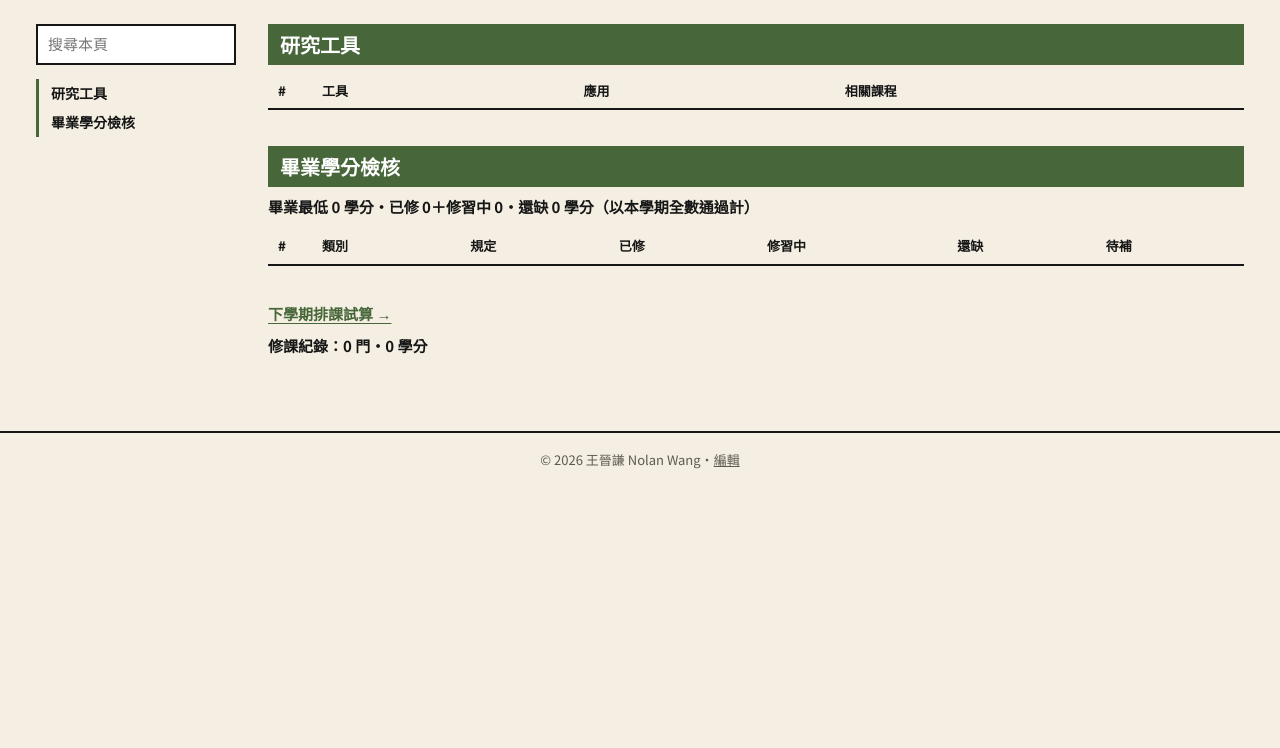
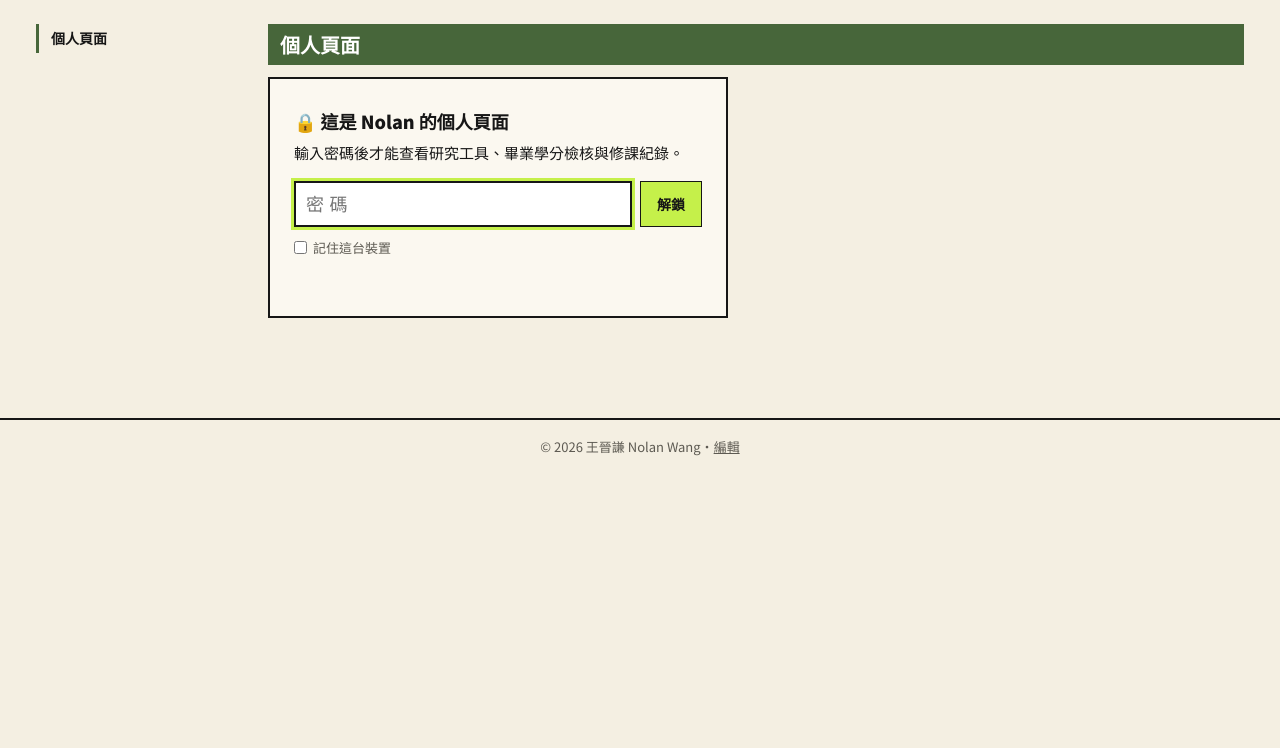
Before and after one commit to Nolanchian/info, a plain HTML site: page research.html in a window 1280 px wide. Shown: the part 52-800 px from the top of the page. Drawn offline with Linux system fonts and the light colour scheme.

Commit message:
研究頁改為需密碼的個人頁面，從工具頁進入
- 導覽列隱藏「研究」，頁面改名「個人頁面」
- 工具頁新增「個人頁面」卡片
- 進入需輸入密碼（程式只存加鹽雜湊），可選擇記住這台裝置、隨時重新上鎖
- 個人頁面加上 noindex，不讓搜尋引擎收錄

Co-Authored-By: Claude Opus 5.5 <noreply@anthropic.com>
Claude-Session: https://claude.ai/code/session_01JGZapkhZ7LEthNX4LggRJP

```diff
--- a/assets/site.css
+++ b/assets/site.css
@@ -200,3 +200,15 @@ dialog .row{display:flex;gap:8px;justify-content:flex-end}
   .topbar .brand .en{display:none}
   .topbar nav a{padding:5px 7px;font-size:14px}
 }
+
+/* 個人頁面密碼鎖 */
+.lock-box{margin-top:12px;padding:28px 24px;background:var(--paper);border:2px solid var(--ink);max-width:460px}
+.lock-title{font-size:18px;font-weight:900;margin:0 0 4px}
+.lock-form{margin-top:16px;display:grid;gap:10px}
+.lock-row{display:flex;gap:8px;align-items:stretch}
+.lock-input{flex:1;min-width:0;padding:6px 10px;border:2px solid var(--ink);background:#fff;font-size:18px;letter-spacing:.3em}
+.lock-input:focus{outline:3px solid var(--lime)}
+.lock-row .mini{font-size:14px;padding:4px 16px}
+.lock-remember{font-size:13px;color:var(--muted);display:flex;align-items:center;gap:6px;cursor:pointer}
+.lock-msg{margin:0;min-height:1.4em;color:#b3261e;font-weight:700;font-size:14px}
+.lock-bar{display:flex;align-items:center;gap:8px;margin:0 0 16px}
--- a/assets/site.js
+++ b/assets/site.js
@@ -3,7 +3,7 @@ const REPO = { owner: "Nolanchian", repo: "info", path: "data/site.json", branch
 const TOKEN_KEY = "info-gh-token";
 const PAGES = [
   { id: "profile", href: "index.html", label: "介紹" },
-  { id: "research", href: "research.html", label: "研究" },
+  { id: "research", href: "research.html", label: "個人頁面", hidden: true, parent: "tools" },
   { id: "tools", href: "tools.html", label: "工具" },
   { id: "library", href: "library.html", label: "資料庫" },
 ];
@@ -211,7 +211,54 @@ function profileTables() {
   ];
 }
 
-/* ── 研究頁 ── */
+/* ── 個人頁面密碼鎖 ──
+   只在畫面上擋住；site.json 是公開檔案，內容本身並沒有加密。 */
+const LOCK = { salt: "nolanchian-info-personal:", hash: "ba36581f10fcdf734faa986a69685876b5acb10bec588c465fed25b6e1785912", key: "info-personal-key" };
+const lockStore = {
+  get: () => { try { return sessionStorage.getItem(LOCK.key) || localStorage.getItem(LOCK.key) || ""; } catch { return ""; } },
+  set: (value, remember) => { try { (remember ? localStorage : sessionStorage).setItem(LOCK.key, value); } catch { /* 私密視窗：只在本次有效 */ } },
+  clear: () => { try { sessionStorage.removeItem(LOCK.key); localStorage.removeItem(LOCK.key); } catch { /* 忽略 */ } },
+};
+let personalUnlocked = lockStore.get() === LOCK.hash;
+
+async function sha256Hex(text) {
+  const buffer = await crypto.subtle.digest("SHA-256", new TextEncoder().encode(text));
+  return [...new Uint8Array(buffer)].map((b) => b.toString(16).padStart(2, "0")).join("");
+}
+
+function lockPersonal() {
+  lockStore.clear();
+  personalUnlocked = false;
+  render();
+}
+
+function lockPage() {
+  const input = el("input", { type: "password", inputmode: "numeric", autocomplete: "off", "aria-label": "密碼", placeholder: "密碼", class: "lock-input" });
+  const remember = el("input", { type: "checkbox", id: "lock-remember" });
+  const message = el("p", { class: "lock-msg", role: "alert" });
+  const form = el("form", { class: "lock-form", onsubmit: async (event) => {
+    event.preventDefault();
+    const hash = await sha256Hex(LOCK.salt + input.value.trim());
+    if (hash !== LOCK.hash) {
+      message.textContent = "密碼不正確";
+      input.select();
+      return;
+    }
+    lockStore.set(hash, remember.checked);
+    personalUnlocked = true;
+    render();
+  } },
+    el("div", { class: "lock-row" }, input, el("button", { type: "submit", class: "mini primary" }, "解鎖")),
+    el("label", { class: "lock-remember", for: "lock-remember" }, remember, " 記住這台裝置"),
+    message);
+  setTimeout(() => input.focus(), 0);
+  return [section("locked", "個人頁面", el("div", { class: "lock-box" },
+    el("p", { class: "lock-title" }, "🔒 這是 Nolan 的個人頁面"),
+    el("p", { class: "hint" }, "輸入密碼後才能查看研究工具、畢業學分檢核與修課紀錄。"),
+    form))];
+}
+
+/* ── 研究頁（個人頁面） ── */
 const sumCredits = (list) => list.reduce((total, c) => total + (Number(c.credits) || 0), 0);
 
 // 還缺 = 規定 − 已修 − 修習中（以本學期全數通過計），超修不倒扣
@@ -280,7 +327,8 @@ function researchPage() {
   const categories = [...new Set(courses.map((c) => c.category))];
   const summary = el("p", { class: "hint", id: "courses" }, `修課紀錄：${courses.length} 門・${creditText(courses)}`);
   const plannerLink = el("p", { class: "hint" }, el("a", { href: navHref("planner.html") }, "下學期排課試算 →"));
-  return [skills, requirementSection(courses, requirements), plannerLink, summary, ...categories.map((cat, i) => {
+  const lockBar = el("p", { class: "hint lock-bar" }, "🔒 個人頁面・已解鎖 ", el("button", { type: "button", class: "mini", onclick: lockPersonal }, "重新上鎖"));
+  return [lockBar, skills, requirementSection(courses, requirements), plannerLink, summary, ...categories.map((cat, i) => {
     const list = courses.filter((c) => c.category === cat);
     const hasDomain = list.some((c) => c.domain);
     return section(`course-${i + 1}`, `${cat}・${creditText(list)}`, dataTable({
@@ -1305,7 +1353,10 @@ function navHref(href) {
 function buildShell() {
   const topbar = el("header", { class: "topbar" }, el("div", { class: "in" },
     el("a", { class: "brand", href: navHref("index.html") }, site.profile.name, el("span", { class: "en" }, ` ${site.profile.nameEn}`)),
-    el("nav", {}, PAGES.map((p) => el("a", { href: navHref(p.href), "aria-current": p.id === page ? "page" : null }, p.label)))));
+    el("nav", {}, PAGES.filter((p) => !p.hidden).map((p) => el("a", {
+      href: navHref(p.href),
+      "aria-current": p.id === page || PAGES.find((x) => x.id === page)?.parent === p.id ? "page" : null,
+    }, p.label)))));
   const search = el("input", { type: "search", id: "search", placeholder: "搜尋本頁", "aria-label": "搜尋本頁", oninput: applyFilter, hidden: isEditing });
   const layout = el("div", { class: "layout" },
     el("aside", { class: "side" }, search, el("ul", { class: "toc", id: "toc" })),
@@ -1323,7 +1374,10 @@ function render() {
   const focusKey = document.activeElement?.dataset?.focusKey;
   const builders = { profile: profilePage, research: researchPage, planner: plannerPage, tools: toolsPage, library: libraryPage };
   const main = document.getElementById("main");
-  main.replaceChildren(...builders[page]());
+  const locked = page === "research" && !personalUnlocked;
+  main.replaceChildren(...(locked ? lockPage() : builders[page]()));
+  const searchBox = document.getElementById("search");
+  if (searchBox) searchBox.hidden = isEditing || locked;
   document.getElementById("toc").replaceChildren(...[...main.querySelectorAll(".sec[id]")]
     .filter((sec) => sec.querySelector("h2"))
     .map((sec) => el("li", {}, el("a", { href: `#${sec.id}` }, sec.querySelector("h2").firstChild.textContent.split("・")[0]))));
--- a/data/site.json
+++ b/data/site.json
@@ -139,6 +139,13 @@
       "text": "依畢業學分缺口，從候選課程自動排出不衝堂的課表方案；也能以最佳方案為基礎自由增減課程。",
       "url": "planner.html",
       "repo": "https://github.com/Nolanchian/info"
+    },
+    {
+      "title": "個人頁面",
+      "image": "assets/tools/personal.jpg",
+      "text": "研究工具、畢業學分檢核與修課紀錄。僅限本人，需輸入密碼。",
+      "url": "research.html",
+      "repo": ""
     }
   ],
   "works": [
--- a/research.html
+++ b/research.html
@@ -3,9 +3,10 @@
 <head>
 <meta charset="utf-8">
 <meta name="viewport" content="width=device-width, initial-scale=1">
-<title>研究｜王晉謙 Nolan Wang</title>
+<title>個人頁面｜王晉謙 Nolan Wang</title>
+<meta name="robots" content="noindex, nofollow">
 <meta name="description" content="王晉謙 Nolan Wang｜下一代人本交通促進會 創會理事長。">
-<meta property="og:title" content="研究｜王晉謙 Nolan Wang">
+<meta property="og:title" content="個人頁面｜王晉謙 Nolan Wang">
 <meta property="og:image" content="https://nolanchian.github.io/info/assets/portrait.jpg">
 <link rel="preconnect" href="https://fonts.googleapis.com">
 <link rel="preconnect" href="https://fonts.gstatic.com" crossorigin>
```
Also changed, not shown: assets/tools/personal.jpg (added).
